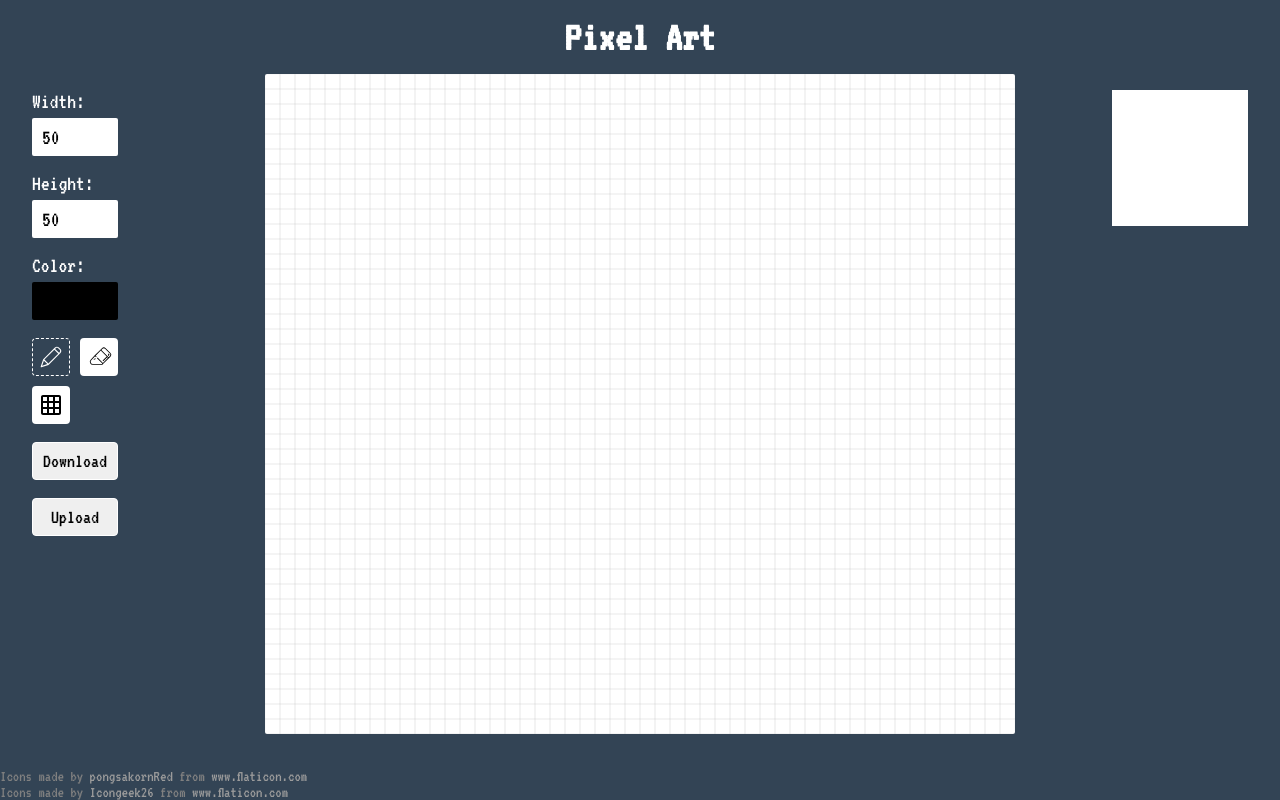
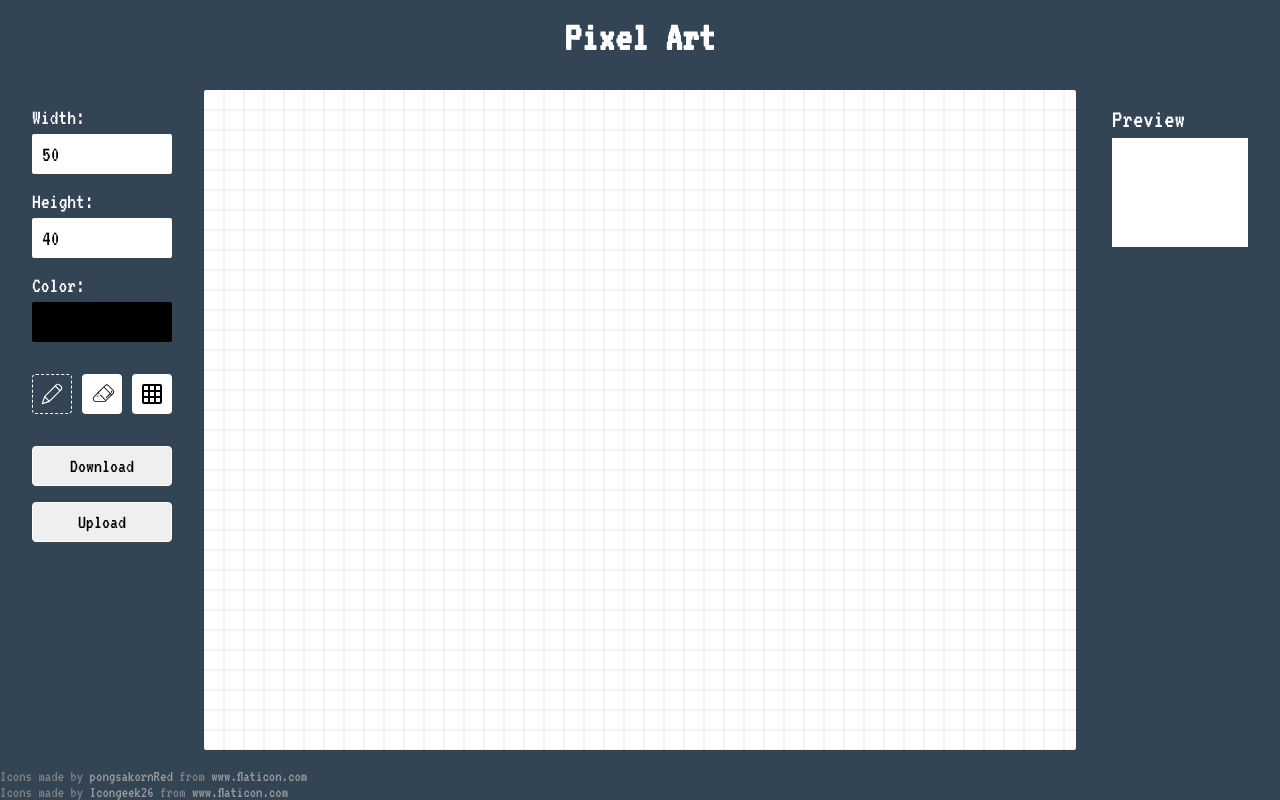
Before and after one commit to oguz3/Pixel-art-tool, a React (Create React App) app: page / in a window 1280 px wide. Built offline with nearby package versions, Linux system fonts and the light colour scheme.

Commit message:
Upload style & cellSize

```diff
--- a/src/App.js
+++ b/src/App.js
@@ -18,8 +18,10 @@ function App(props) {
                 <Button type="eraser"/>
                 <Button type="grid"/>
             </div>
-            <DownloadBtn />
-            <UploadBtn />
+            <span>
+              <DownloadBtn />
+              <UploadBtn />
+            </span>
           </div>
           <div className={styles.CanvasArea}>
             <div className={styles.CanvasBox}>
@@ -27,7 +29,8 @@ function App(props) {
             </div>
           </div>
           <div className={styles.AnimationArea}>
-              <img src={props.imgdata} className={styles.PreviewImg}/>
+            <h3>Preview</h3>
+            <img src={props.imgdata} className={styles.PreviewImg}/>
           </div>
           <div className={styles.iconsBox}>
             <div>Icons made by <a href="https://www.flaticon.com/authors/pongsakornred" title="pongsakornRed">pongsakornRed</a> from <a href="https://www.flaticon.com/" title="Flaticon">www.flaticon.com</a></div>
--- a/src/componenet/Button.module.css
+++ b/src/componenet/Button.module.css
@@ -4,8 +4,8 @@
     justify-content: center;
 	padding: 0;
 	border: 0;
-	height: 38px;
-    width: 38px;
+    height: 40px;
+    width: 40px;
 	border-radius: 4px;
 	background: white;
     cursor: pointer;
--- a/src/componenet/Canvas.js
+++ b/src/componenet/Canvas.js
@@ -57,8 +57,8 @@ function Canvas(props){
     <span>
       <canvas
         ref={canvasRef}
-        width={15*props.row}
-        height={15*props.coll}
+        width={props.cellSize*props.row}
+        height={props.cellSize*props.coll}
         onMouseMove={(e) => drawCanvas(e)}
         onMouseDown={(e) => mouseDown(e)}
         onMouseUp={(e) => mouseUp(e)}
@@ -66,8 +66,8 @@ function Canvas(props){
       <canvas
           className={`gridCanvas ${props.hiddenGrid ? 'hiddenGrid' : 'showGrid'}`}
           ref={gridCanvasRef}
-          width={15*props.row}
-          height={15*props.coll}
+          width={props.cellSize*props.row}
+          height={props.cellSize*props.coll}
           onMouseMove={(e) => drawCanvas(e)}
           onMouseDown={(e) => mouseDown(e)}
           onMouseUp={(e) => mouseUp(e)}
--- a/src/componenet/input-box.module.css
+++ b/src/componenet/input-box.module.css
@@ -15,16 +15,16 @@
 }
 .Input input {
 	font-family: 'VT323', monospace;
-    height: 38px;
-    width: 86px;
+    height: 40px;
+    width: 140px;
     border: 0;
     padding: 5px 10px;
     border-radius: 2px;
     font-size: 22px;
 }
 .ColorPicker{
-    height: 38px;
-    width: 86px;
+    height: 40px;
+    width: 140px;
     background: aqua;
     border-radius: 2px;
 	cursor: pointer;
--- a/src/componenet/upload-btn.module.css
+++ b/src/componenet/upload-btn.module.css
@@ -1,14 +1,17 @@
 .box{
     position: relative;
     cursor: pointer;
-    width: 86px;
+    width: 140px;
+    height: 40px;
+    display: inline-block;
+    margin-top: 16px;
 }
 .input{
     position: absolute;
     left: 0;
     top: 0;
     bottom: 0;
-    width: 86px;
+    width: 140px;
     opacity: 0;
     cursor: pointer;
 }
--- a/src/reducer/index.js
+++ b/src/reducer/index.js
@@ -1,9 +1,9 @@
 import { SETROW, SETCOLL, SETITEM, SETGRID, SETCOLOR, SETIMGDATA, SETUPLOADIMG, SETISUPLOAD } from "../actions/index";
 
 const INITIAL_STATE = {
-    cellSize: 15,
+    cellSize: 20,
     row: 50,
-    coll: 50,
+    coll: 40,
     hiddenGrid: false,
     activeItem: 'pencil',
     color: '#000000',
--- a/src/style/App.module.css
+++ b/src/style/App.module.css
@@ -9,17 +9,17 @@
     font-size: 42px;
 }
 .Grid{
-	display: grid;
+    display: grid;
     grid-template-columns: 200px 1fr 200px;
-    height: calc(100vh - 64px);
-    padding-top: 16px;
+    height: calc(100vh - 80px);
+    padding-top: 32px;
 }
 .InputArea {
 	display: flex;
     flex-direction: column;
     padding-top: 16px;
     padding-left: 32px;
-    gap: 18px;
+    gap: 32px;
 }
 .CanvasArea{
 	width: 100%;
@@ -47,6 +47,13 @@
     object-fit: contain;
     background: white;
 }
+.AnimationArea h3{
+    margin: 0;
+    margin-bottom: 6px;
+    color: white;
+    font-size: 26px;
+    font-weight: 400;
+}
 .iconsBox {
 	position: absolute;
 	left: 0;
@@ -60,6 +67,7 @@
 }
 .BtnBox {
 	display: grid;
-    grid-template-columns: 38px 38px;
+    grid-template-columns: 40px 40px 40px;
+    grid-gap: 10px;
     gap: 10px;
 }
--- a/src/style/index.css
+++ b/src/style/index.css
@@ -34,8 +34,8 @@ body {
     opacity: 0;
 }
 .Btn{
-    height: 38px;
-    width: 86px;
+	height: 40px;
+    width: 140px;
     border: 1px solid white;
     border-radius: 4px;
     font-family: 'VT323', monospace;
```
